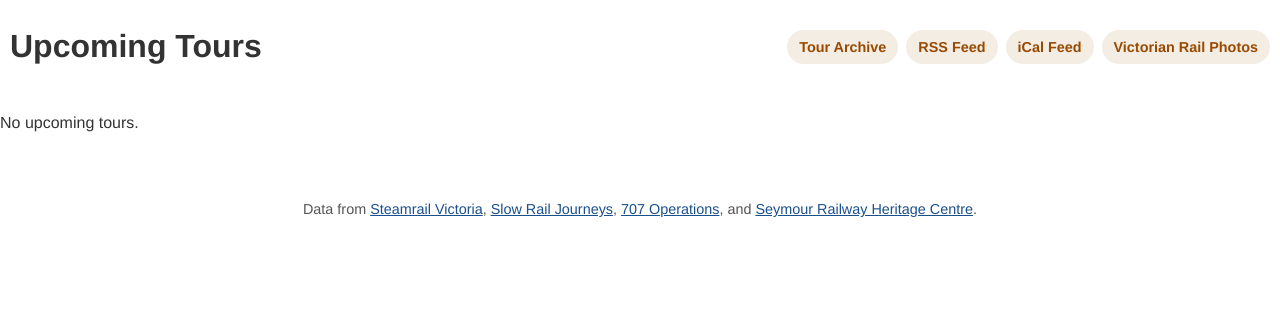
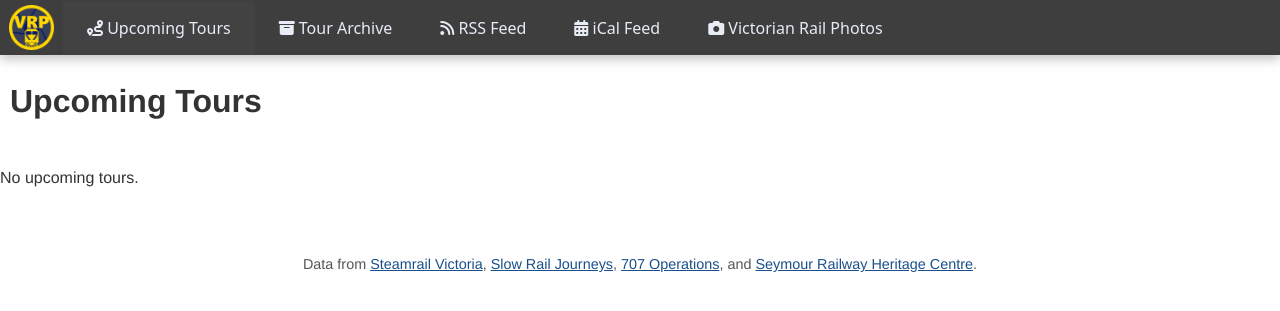
Before and after one commit to XM9G/steam-scraper, a Flask app: page / in a window 1280 px wide. Shown: the top 311 px of the page. Run offline with Flask 3, Linux system fonts and the light colour scheme.

Commit message:
Match the Victorian Rail Photos navbar
Co-Authored-By: Claude Opus 5.5 <noreply@anthropic.com>

```diff
--- a/static/css/main.css
+++ b/static/css/main.css
@@ -79,26 +79,61 @@ body {
     margin-right: 10px;
 }
 
-.feed-links {
+/* Matches the navbar on victorianrailphotos.com (dark in both themes). */
+.navbar {
+    position: sticky;
+    top: 0;
+    z-index: 1000;
+    background-color: rgba(29, 29, 29, 0.85);
+    backdrop-filter: blur(30px);
+    -webkit-backdrop-filter: blur(30px);
+    box-shadow: rgba(0, 0, 0, 0.21) 0 5px 10px;
+    color: #e7ecf5;
+    font-family: "Noto Sans", 'Helvetica Neue', Arial, sans-serif;
+    overflow-x: auto;
+    white-space: nowrap;
+}
+
+.navbar ul {
+    list-style: none;
+    margin: 0;
+    padding: 0;
     display: flex;
     align-items: center;
-    gap: 0.5rem;
-    flex-wrap: wrap;
 }
 
-.feed-link {
-    display: inline-block;
-    padding: 0.35rem 0.75rem;
-    border-radius: 999px;
-    background-color: var(--feed-bg);
-    color: var(--feed-text);
-    font-size: 0.9rem;
-    font-weight: 600;
-    text-decoration: none;
+.navbar li {
+    margin: 0;
 }
 
-.feed-link:hover {
-    background-color: var(--feed-bg-hover);
+.navbar a {
+    display: block;
+    padding: 1em 1.5em;
+    color: #e7ecf5;
+    text-decoration: none;
+    line-height: 1.375;
+    transition: background 0.2s;
+}
+
+.navbar a:hover,
+.navbar a[aria-current="page"] {
+    background: #424242;
+}
+
+.navbar .navbar-logo {
+    padding: 0 0.25em;
+}
+
+.navbar .navbar-logo:hover {
+    background: none;
+}
+
+.logo {
+    display: block;
+    height: 45px;
+    width: 45px;
+    padding: 5px;
+    object-fit: cover;
 }
 
 .last-updated {
@@ -285,10 +320,10 @@ body {
         margin: 0.75rem 0 0.25rem;
     }
 
-    .feed-link {
-        font-size: 0.85rem;
-        padding: 0.3rem 0.65rem;
+    .navbar a {
+        padding: 1em 1em;
     }
+
 
     .last-updated {
         margin-top: 0;
--- a/templates/archive.html
+++ b/templates/archive.html
@@ -4,10 +4,6 @@
 {% block title %}Tour Archive{% endblock %}
 {% block description %}Past and present heritage rail tours across Victoria.{% endblock %}
 {% block heading %}Tour Archive{% endblock %}
-
-{% block page_link %}
-      <a class="feed-link" href="{{ url_for('tours') }}">Upcoming Tours</a>
-{% endblock %}
 
 {% block content %}
   {% for year, year_tours in tours_by_year %}
--- a/templates/base.html
+++ b/templates/base.html
@@ -12,18 +12,24 @@
   <meta property="og:description" content="{{ self.description() }}">
   <meta property="og:url" content="{{ request.url }}">
   <link rel="icon" type="image/x-icon" href="{{ url_for('static', filename='favicon.ico') }}">
+  <link rel="stylesheet" href="https://cdnjs.cloudflare.com/ajax/libs/font-awesome/6.5.2/css/all.min.css" crossorigin="anonymous" referrerpolicy="no-referrer">
   <link rel="stylesheet" href="{{ url_for('static', filename='css/main.css') }}">
   <link rel="alternate" type="application/rss+xml" title="Heritage Rail Tours RSS Feed" href="{{ url_for('rss_feed') }}">
 </head>
 <body>
+  {% set current = request.endpoint %}
+  <nav class="navbar">
+    <ul>
+      <li><a class="navbar-logo" href="https://victorianrailphotos.com" aria-label="Victorian Rail Photos"><img src="{{ url_for('static', filename='images/logo_small.png') }}" class="logo" alt="Victorian Rail Photos"></a></li>
+      <li><a href="{{ url_for('tours') }}"{% if current == 'tours' %} aria-current="page"{% endif %}><i class="fa-solid fa-route" aria-hidden="true"></i> Upcoming Tours</a></li>
+      <li><a href="{{ url_for('tour_archive') }}"{% if current == 'tour_archive' %} aria-current="page"{% endif %}><i class="fa-solid fa-box-archive" aria-hidden="true"></i> Tour Archive</a></li>
+      <li><a href="{{ url_for('rss_feed') }}"><i class="fa-solid fa-rss" aria-hidden="true"></i> RSS Feed</a></li>
+      <li><a href="{{ url_for('ical_feed') }}"><i class="fa-solid fa-calendar-days" aria-hidden="true"></i> iCal Feed</a></li>
+      <li><a href="https://victorianrailphotos.com"><i class="fa-solid fa-camera" aria-hidden="true"></i> Victorian Rail Photos</a></li>
+    </ul>
+  </nav>
   <div class="page-header">
     <h1>{% block heading %}{% endblock %}</h1>
-    <div class="feed-links">
-      {% block page_link %}{% endblock %}
-      <a class="feed-link" href="{{ url_for('rss_feed') }}">RSS Feed</a>
-      <a class="feed-link" href="{{ url_for('ical_feed') }}">iCal Feed</a>
-      <a class="feed-link" href="https://victorianrailphotos.com" target="_blank" rel="noopener noreferrer">Victorian Rail Photos</a>
-    </div>
   </div>
   {% block content %}{% endblock %}
   <div class="footer">
--- a/templates/index.html
+++ b/templates/index.html
@@ -2,10 +2,6 @@
 {% from "_tour.html" import render_tour %}
 
 {% block heading %}Upcoming Tours{% endblock %}
-
-{% block page_link %}
-      <a class="feed-link" href="{{ url_for('tour_archive') }}">Tour Archive</a>
-{% endblock %}
 
 {% block content %}
   {% if last_updated %}
```
Also changed, not shown: tests/test_archive.py (+5 -2 lines), static/images/logo_small.png (added).
